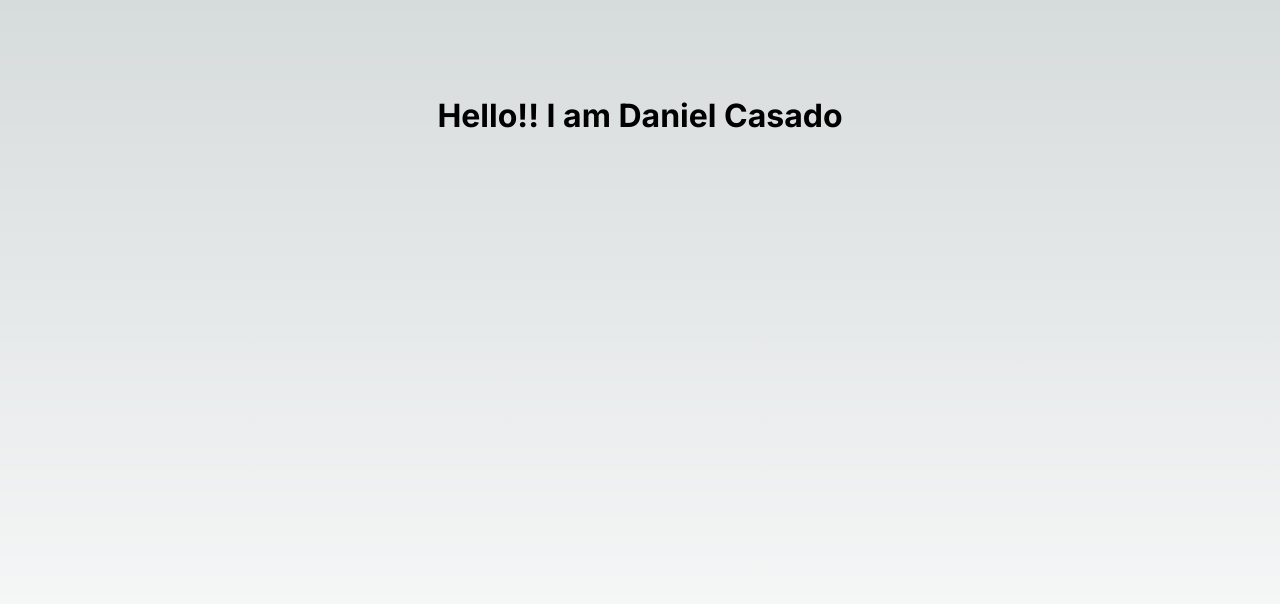
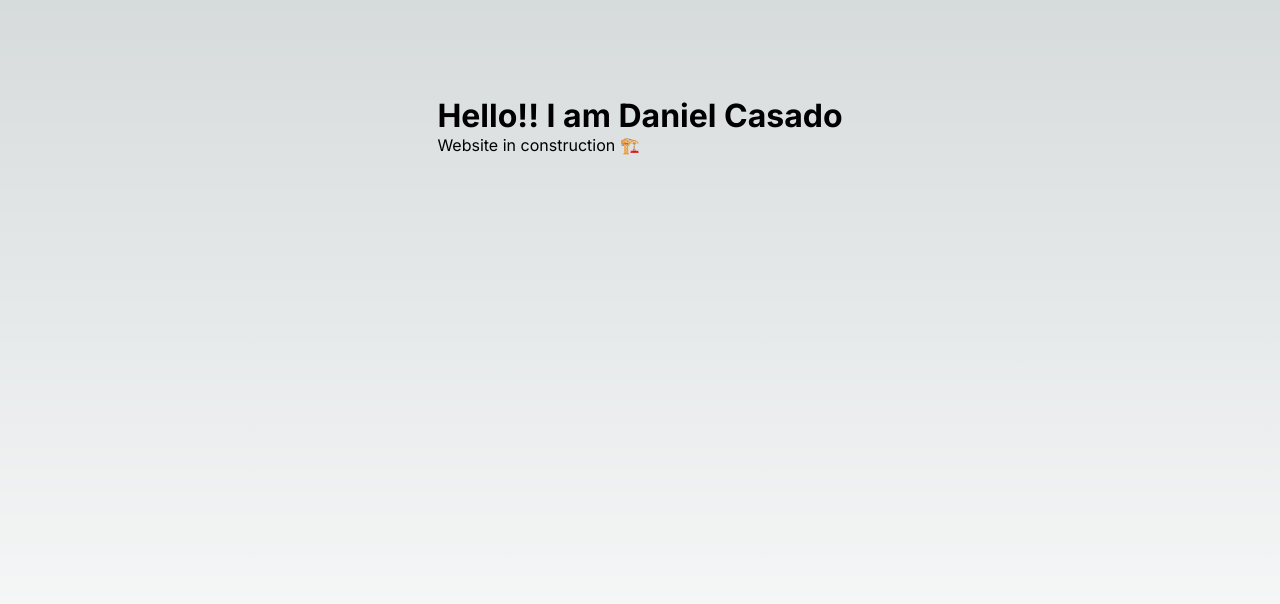
Before and after one commit to d01000100/webiste-nextjs, a Next.js app: page / in a window 1280 px wide. Shown: the top 604 px of the page. Built offline with nearby package versions, Linux system fonts and the light colour scheme.

Commit message:
Add construction message.

```diff
--- a/app/page.js
+++ b/app/page.js
@@ -6,6 +6,7 @@ export default function Home() {
     <main className={styles.main}>
       <div className="bg-slate-500 rounded-md shadow-xl p-8">
         <h1 className="text-xl p-8">Hello!! I am Daniel Casado</h1>
+        <p>Website in construction 🏗️</p>
       </div>
     </main>
   )
```
